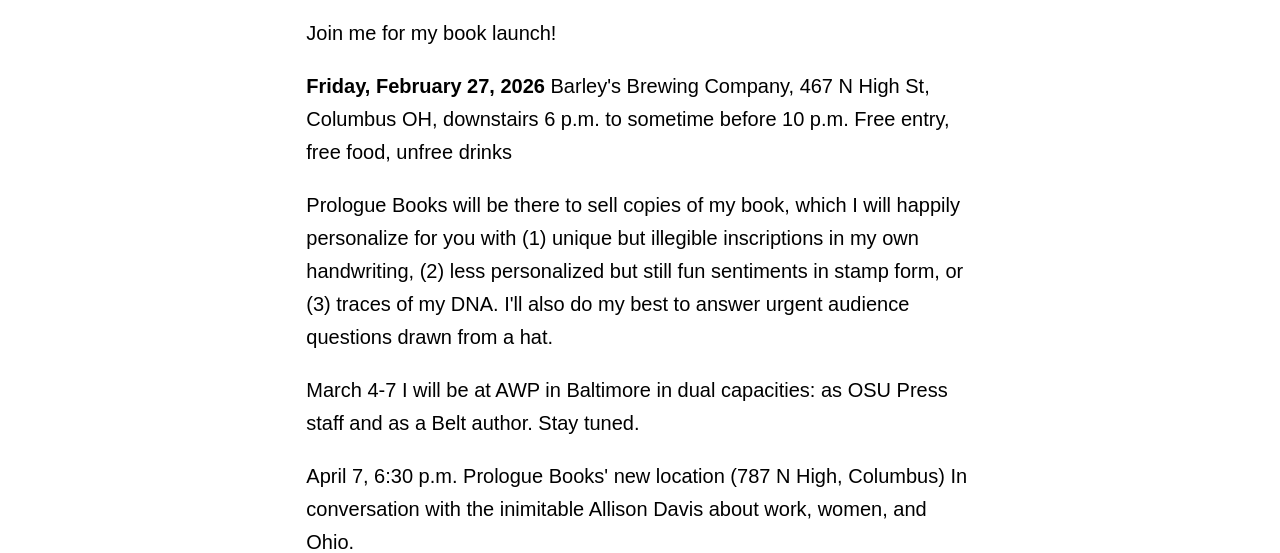
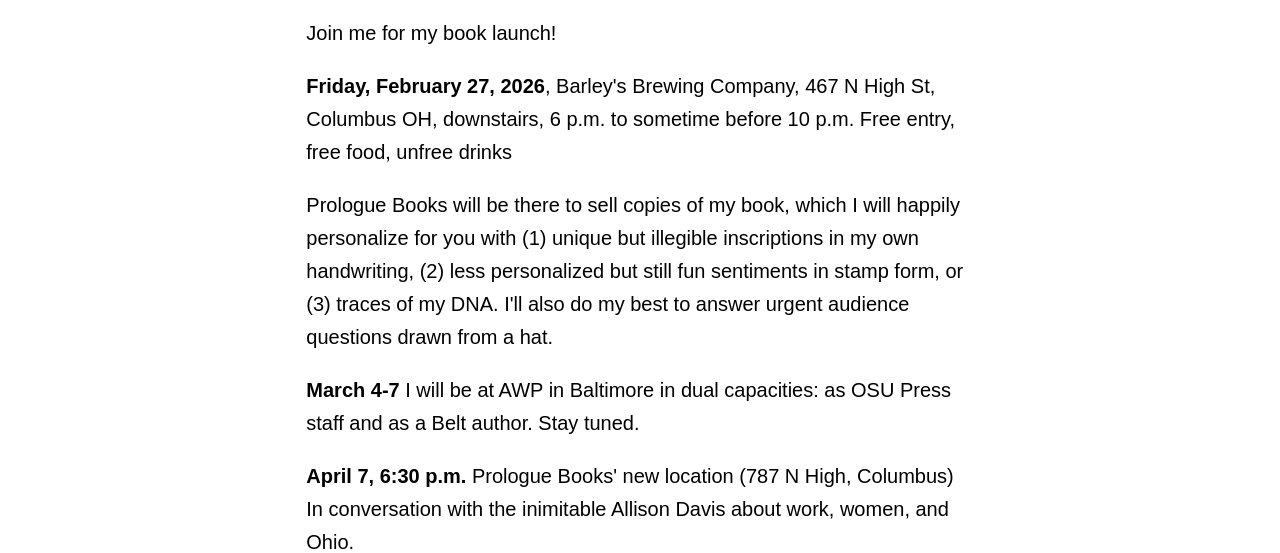
Before and after one commit to clottman/elizabethzaleski, an Eleventy site: page contact.md in a window 1280 px wide. Shown: the part 399-952 px from the top of the page. Built offline with nearby package versions, Linux system fonts and the light colour scheme; Eleventy itself is replaced by a stand-in of ours; files that its build step writes are made by us from their sources; a web font is replaced by a local one; what eleventy-auto-cache-buster would draw is missing.

Commit message:
Update contact.md

```diff
--- a/contact.md
+++ b/contact.md
@@ -12,18 +12,15 @@
 # Events
 Join me for my book launch!
 
-<b>Friday, February 27, 2026</b>
-Barley's Brewing Company, 467 N High St, Columbus OH, downstairs
-6 p.m. to sometime before 10 p.m.
-Free entry, free food, unfree drinks
+<b>Friday, February 27, 2026</b>, Barley's Brewing Company, 467 N High St, Columbus OH, downstairs, 6 p.m. to sometime before 10 p.m. Free entry, free food, unfree drinks
 
 Prologue Books will be there to sell copies of my book, which I will happily personalize for you with (1) unique but illegible inscriptions in my own handwriting, (2) less personalized but still fun sentiments in stamp form, or (3) traces of my DNA. I'll also do my best to answer urgent audience questions drawn from a hat.
 
 
-March 4-7
+<b>March 4-7</b>
 I will be at AWP in Baltimore in dual capacities: as OSU Press staff and as a Belt author. Stay tuned.
 
-April 7, 6:30 p.m.
+<b>April 7, 6:30 p.m.</b>
 Prologue Books' new location (787 N High, Columbus)
 In conversation with the inimitable Allison Davis about work, women, and Ohio.
 
```
